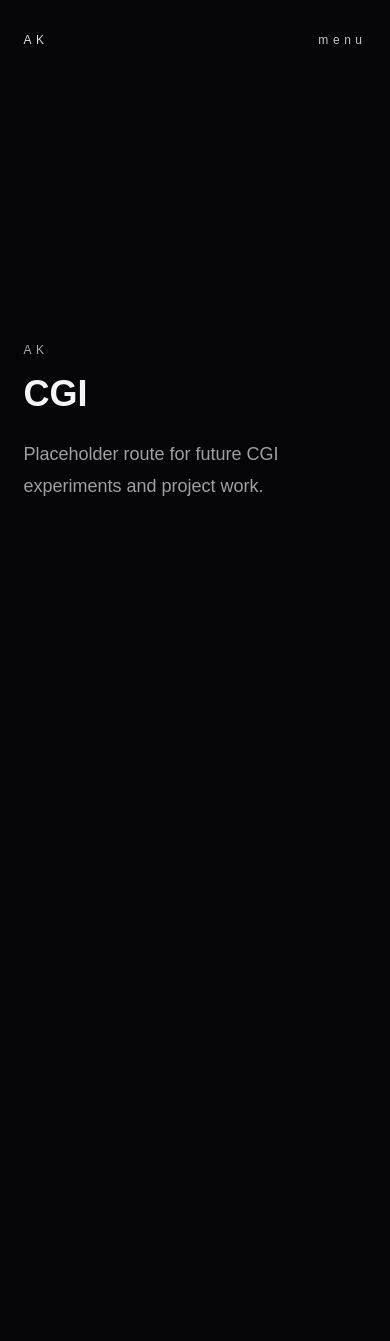
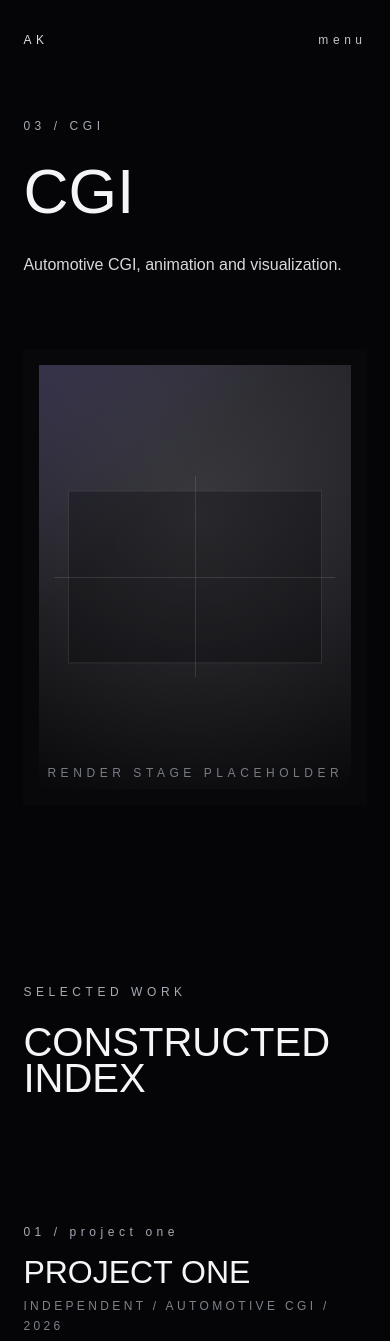
Before and after one commit to ramielscreams/akanimates, a Next.js app: page /cgi in a window 390 px wide. Shown: the top 1341 px of the page. Before the commit the page ends 844 px from the top, so only its background shows below. Built offline with nearby package versions, Linux system fonts and the light colour scheme.

Commit message:
cgi interior

```diff
--- a/src/app/cgi/page.tsx
+++ b/src/app/cgi/page.tsx
@@ -1,10 +1,46 @@
-import { SectionPlaceholderPage } from "@/components/section-placeholder-page";
+import Link from "next/link";
+
+import { CgiHero } from "@/components/cgi/cgi-hero";
+import { CgiProjectList } from "@/components/cgi/cgi-project-list";
+import { InteriorMenu } from "@/components/navigation/interior-menu";
+import { cgiProjects } from "@/data/cgi-projects";
 
 export default function CgiPage() {
   return (
-    <SectionPlaceholderPage
-      title="CGI"
-      description="Placeholder route for future CGI experiments and project work."
-    />
+    <main className="min-h-dvh bg-[#050507] text-[#f4f5f7]">
+      <InteriorMenu />
+      <CgiHero />
+      <CgiProjectList projects={cgiProjects} />
+
+      <section className="px-[clamp(1.25rem,6vw,4.5rem)] pb-[clamp(5rem,12vh,9rem)] pt-[clamp(2rem,8vh,6rem)]">
+        <div className="grid gap-8 border-t border-[#f4f5f7]/10 pt-10 sm:grid-cols-2 sm:items-end">
+          <div>
+            <p className="text-xs font-medium uppercase leading-4 tracking-[0.38em] text-[#a5abb5]">
+              Next discipline
+            </p>
+            <Link
+              href="/design"
+              className="mt-6 block text-[clamp(2.75rem,8vw,8rem)] font-light lowercase leading-none tracking-normal text-[#f4f5f7] transition-opacity duration-300 hover:opacity-75 focus-visible:outline focus-visible:outline-2 focus-visible:outline-offset-4 focus-visible:outline-[#7d67e6]"
+            >
+              04 / design
+            </Link>
+          </div>
+          <div className="sm:text-right">
+            <Link
+              href="/"
+              className="group inline-flex min-h-12 items-center gap-4 bg-[#f4f5f7] px-5 text-xs font-medium uppercase tracking-[0.22em] text-[#050507] transition duration-300 hover:bg-white focus-visible:outline focus-visible:outline-2 focus-visible:outline-offset-4 focus-visible:outline-[#7d67e6]"
+            >
+              Back / Home
+              <span
+                className="transition-transform duration-300 group-hover:translate-x-1"
+                aria-hidden="true"
+              >
+                -&gt;
+              </span>
+            </Link>
+          </div>
+        </div>
+      </section>
+    </main>
   );
 }
--- /dev/null
+++ b/src/components/cgi/cgi-hero.tsx
@@ -0,0 +1,30 @@
+export function CgiHero() {
+  return (
+    <section className="grid min-h-dvh grid-cols-1 items-end gap-12 px-[clamp(1.25rem,6vw,4.5rem)] pb-[clamp(3rem,8vh,6rem)] pt-[clamp(7rem,14vh,9rem)]">
+      <div className="relative z-10 mx-auto w-full max-w-[88rem]">
+        <div className="max-w-3xl">
+          <p className="text-xs font-medium uppercase leading-4 tracking-[0.38em] text-[#a5abb5]">
+            03 / cgi
+          </p>
+          <h1 className="mt-8 text-[clamp(3.5rem,16vw,14rem)] font-light uppercase leading-[0.82] tracking-normal text-[#f4f5f7]">
+            CGI
+          </h1>
+          <p className="mt-8 max-w-[30rem] text-base leading-8 text-[#d7d9de] sm:text-lg">
+            Automotive CGI, animation and visualization.
+          </p>
+        </div>
+
+        <div className="relative mt-[clamp(3rem,8vh,6rem)] min-h-[54dvh] w-full overflow-hidden bg-[#08080b] lg:min-h-[62dvh]">
+          <div className="absolute inset-[clamp(1rem,4vw,3rem)] bg-[#101016]" />
+          <div className="absolute inset-[clamp(1rem,4vw,3rem)] bg-[radial-gradient(circle_at_50%_36%,rgba(244,245,247,0.16),transparent_20rem),linear-gradient(135deg,rgba(125,103,230,0.16),transparent_34%),linear-gradient(180deg,rgba(244,245,247,0.05),rgba(5,5,7,0.78))]" />
+          <div className="absolute left-1/2 top-1/2 h-[38%] w-[74%] -translate-x-1/2 -translate-y-1/2 border border-[#f4f5f7]/12 bg-[#050507]/30" />
+          <div className="absolute left-1/2 top-1/2 h-px w-[82%] -translate-x-1/2 bg-[#f4f5f7]/12" />
+          <div className="absolute left-1/2 top-[28%] h-[44%] w-px bg-[#f4f5f7]/12" />
+          <p className="absolute bottom-6 left-6 text-xs font-medium uppercase leading-4 tracking-[0.38em] text-[#a5abb5]/70">
+            Render stage placeholder
+          </p>
+        </div>
+      </div>
+    </section>
+  );
+}
--- /dev/null
+++ b/src/components/cgi/cgi-project-list.tsx
@@ -0,0 +1,33 @@
+import { CgiProjectPreview } from "@/components/cgi/cgi-project-preview";
+import type { CgiProject } from "@/data/cgi-projects";
+
+type CgiProjectListProps = {
+  projects: CgiProject[];
+};
+
+export function CgiProjectList({ projects }: CgiProjectListProps) {
+  return (
+    <section
+      className="space-y-[clamp(8rem,20vw,18rem)] px-[clamp(1.25rem,6vw,4.5rem)] py-[clamp(7rem,14vw,14rem)]"
+      aria-labelledby="selected-cgi-work"
+    >
+      <div className="mx-auto max-w-[88rem]">
+        <p className="text-xs font-medium uppercase leading-4 tracking-[0.38em] text-[#a5abb5]">
+          Selected work
+        </p>
+        <h2
+          id="selected-cgi-work"
+          className="mt-6 text-[clamp(2.5rem,7vw,7rem)] font-light uppercase leading-[0.9] tracking-normal text-[#f4f5f7]"
+        >
+          Constructed index
+        </h2>
+      </div>
+
+      <div className="space-y-[clamp(8rem,20vw,18rem)]">
+        {projects.map((project) => (
+          <CgiProjectPreview key={project.slug} project={project} />
+        ))}
+      </div>
+    </section>
+  );
+}
--- /dev/null
+++ b/src/components/cgi/cgi-project-preview.tsx
@@ -0,0 +1,60 @@
+import type { CgiProject } from "@/data/cgi-projects";
+
+type CgiProjectPreviewProps = {
+  project: CgiProject;
+};
+
+const layoutClasses: Record<CgiProject["layout"], string> = {
+  cinematic: "mx-auto w-full lg:w-[92vw]",
+  offset: "ml-auto w-full lg:w-[76vw]",
+  standard: "mx-auto w-full lg:w-[74vw]",
+  wide: "mx-auto w-full lg:w-[94vw]",
+};
+
+const frameClasses: Record<CgiProject["layout"], string> = {
+  cinematic: "aspect-[21/9]",
+  offset: "aspect-[3/2]",
+  standard: "aspect-[16/9]",
+  wide: "aspect-[16/7]",
+};
+
+export function CgiProjectPreview({ project }: CgiProjectPreviewProps) {
+  return (
+    <article
+      className={`group ${layoutClasses[project.layout]}`}
+      data-project-href={`/cgi/${project.slug}`}
+    >
+      <header className="mb-5 grid gap-2 sm:grid-cols-[minmax(0,1fr)_auto] sm:items-end">
+        <div>
+          <p className="text-xs font-medium lowercase leading-4 tracking-[0.38em] text-[#a5abb5]">
+            {project.index} / {project.title.toLowerCase()}
+          </p>
+          <h2 className="mt-4 text-[clamp(2rem,5vw,4.5rem)] font-light uppercase leading-none tracking-normal text-[#f4f5f7]">
+            {project.title}
+          </h2>
+        </div>
+        <p className="text-xs font-medium uppercase leading-5 tracking-[0.28em] text-[#a5abb5]/75 sm:text-right">
+          {project.client} / {project.category} / {project.year}
+        </p>
+      </header>
+
+      <div
+        className={`relative w-full overflow-hidden bg-[#0a0a0f] sm:min-h-[18rem] ${frameClasses[project.layout]}`}
+      >
+        <div className="absolute inset-[clamp(0.75rem,2vw,1.75rem)] bg-[#111117]" />
+        <div className="absolute inset-[clamp(0.75rem,2vw,1.75rem)] bg-[radial-gradient(circle_at_52%_38%,rgba(244,245,247,0.14),transparent_18rem),linear-gradient(120deg,rgba(125,103,230,0.14),transparent_26%),linear-gradient(180deg,rgba(244,245,247,0.04),rgba(5,5,7,0.74))] transition-transform duration-500 group-hover:scale-[1.01]" />
+        <div className="absolute left-[14%] right-[14%] top-1/2 h-px bg-[#f4f5f7]/12" />
+        <div className="absolute bottom-[18%] left-1/2 h-[42%] w-px bg-[#f4f5f7]/12" />
+        <div className="absolute left-1/2 top-1/2 h-[42%] w-[58%] -translate-x-1/2 -translate-y-1/2 border border-[#f4f5f7]/10 bg-[#050507]/20" />
+        <p className="absolute bottom-5 left-5 text-xs font-medium uppercase leading-4 tracking-[0.38em] text-[#a5abb5]/60">
+          {project.mediaType} placeholder
+        </p>
+      </div>
+
+      <footer className="mt-5 flex flex-col gap-2 text-xs font-medium uppercase leading-5 tracking-[0.28em] text-[#a5abb5]/70 sm:flex-row sm:items-center sm:justify-between">
+        <p>{project.category}</p>
+        <p>Future route / cgi/{project.slug}</p>
+      </footer>
+    </article>
+  );
+}
--- /dev/null
+++ b/src/data/cgi-projects.ts
@@ -0,0 +1,65 @@
+export type CgiProjectLayout = "standard" | "wide" | "cinematic" | "offset";
+
+export type CgiProject = {
+  category: string;
+  client: string;
+  index: string;
+  layout: CgiProjectLayout;
+  mediaType: string;
+  slug: string;
+  title: string;
+  year: string;
+};
+
+export const cgiProjects: CgiProject[] = [
+  {
+    category: "Automotive CGI",
+    client: "Independent",
+    index: "01",
+    layout: "standard",
+    mediaType: "render",
+    slug: "project-one",
+    title: "Project One",
+    year: "2026",
+  },
+  {
+    category: "Animation",
+    client: "Independent",
+    index: "02",
+    layout: "cinematic",
+    mediaType: "motion frame",
+    slug: "project-two",
+    title: "Project Two",
+    year: "2026",
+  },
+  {
+    category: "Visualization",
+    client: "Independent",
+    index: "03",
+    layout: "offset",
+    mediaType: "render study",
+    slug: "project-three",
+    title: "Project Three",
+    year: "2025",
+  },
+  {
+    category: "Look Development",
+    client: "Independent",
+    index: "04",
+    layout: "standard",
+    mediaType: "material study",
+    slug: "project-four",
+    title: "Project Four",
+    year: "2025",
+  },
+  {
+    category: "Product Visualization",
+    client: "Independent",
+    index: "05",
+    layout: "wide",
+    mediaType: "studio render",
+    slug: "project-five",
+    title: "Project Five",
+    year: "2024",
+  },
+];
```
